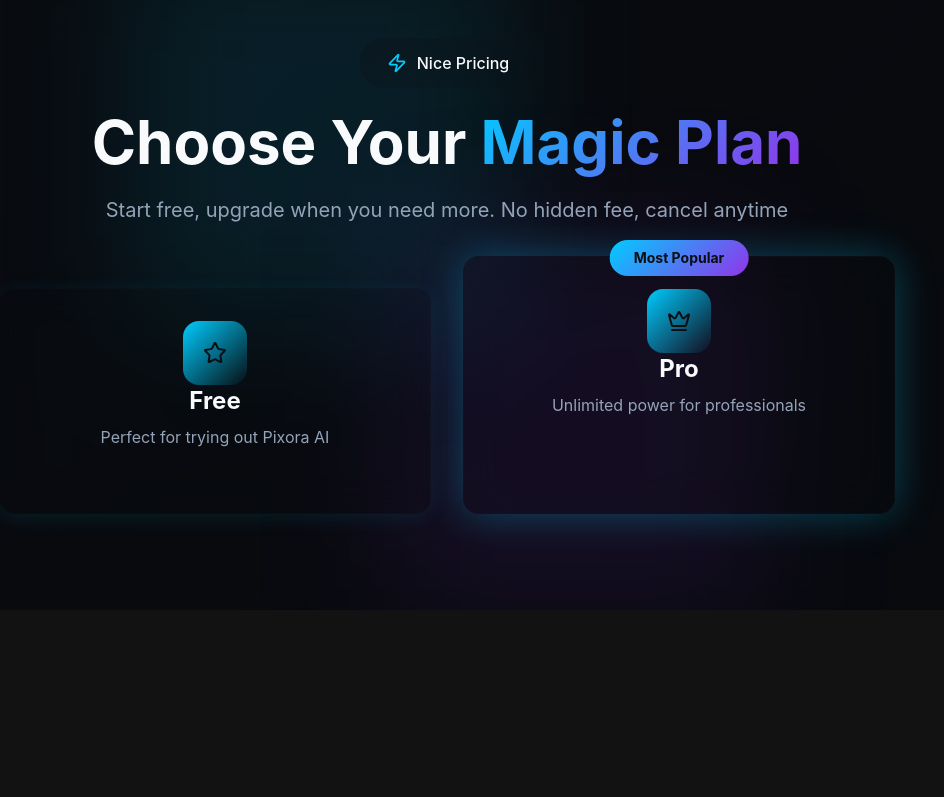
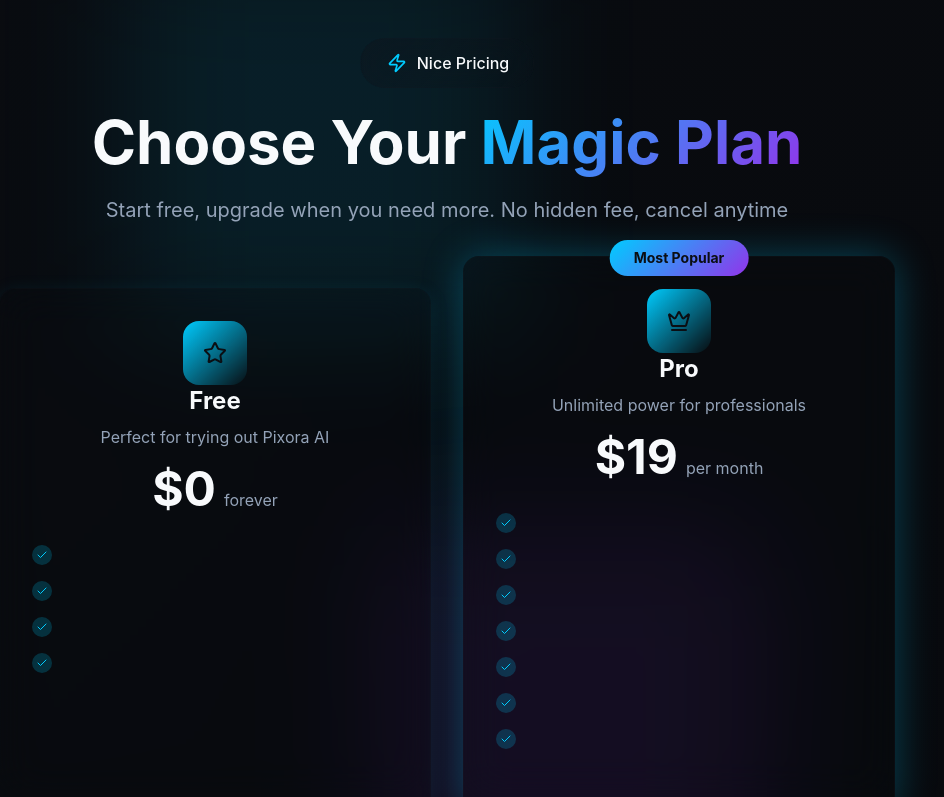
Before and after one commit to OzuSus/OzuPicai, a Next.js app: page / in a window 1280 px wide. Shown: the part 2000-2797 px from the top of the page, without its empty margins (193-1137 px from the left). Before the commit the page ends 2610 px from the top, so only its background shows below. Built offline with nearby package versions, Linux system fonts and the light colour scheme; no server answers.

Commit message:
update until now

```diff
--- a/src/modules/pricing/index.tsx
+++ b/src/modules/pricing/index.tsx
@@ -1,8 +1,8 @@
 'use client';
 import React from 'react';
-import {Crown, Star, Zap} from "lucide-react";
+import {Check, Crown, Star, Zap} from "lucide-react";
 import {motion} from "framer-motion";
-import {index} from "d3-array";
+
 
 const plans = [
     {
@@ -62,7 +62,8 @@ const Pricing = () => {
                     viewport={{once: true}}
                     className="text-center mb-16"
                 >
-                    <div className="inline-flex items-center space-x-2 bg-gradient-glass rounded-full px-6 py-3 mb-6 glass border border-card-border">
+                    <div
+                        className="inline-flex items-center space-x-2 bg-gradient-glass rounded-full px-6 py-3 mb-6 glass border border-card-border">
                         <Zap className="h-5 text-primary"/>
                         <span className="font-medium">Nice Pricing</span>
                     </div>
@@ -73,31 +74,50 @@ const Pricing = () => {
                     <p className="text-xl text-muted-foreground max-w-3xl mx-auto">Start free, upgrade when you need more. No hidden fee, cancel anytime</p>
                 </motion.div>
                 <div className="grid lg:grid-cols-2 gap-8 max-w-4xl mx-auto">
-                    {plans?.map((plan,index) =>(
+                    {plans?.map((plan, index) => (
                         <motion.div
                             key={plan.name}
                             initial={{opacity: 0, y: 50}}
-                            whileInView={{opacity: 1, y:0}}
+                            whileInView={{opacity: 1, y: 0}}
                             viewport={{once: true}}
                             transition={{duration: 0.8, delay: index = 0.2}}
                             whileHover={{scale: 1.02, y: -5}}
-                            className={`relative group ${plan.popular ? "lg:-mt-8":""}`}
+                            className={`relative group ${plan.popular ? "lg:-mt-8" : ""}`}
                         >
                             {plan.popular && (
                                 <div className="absolute -top-4 left-1/2 transform -translate-x-1/2 z-10">
-                                    <div className="bg-gradient-primary px-6 py-2 rounded-full text-sm font-bold text-background">
+                                    <div
+                                        className="bg-gradient-primary px-6 py-2 rounded-full text-sm font-bold text-background">
                                         Most Popular
                                     </div>
                                 </div>
                             )}
-                            <div className={`h-full glass rounded-2xl p-8 border transition-all duration-300 ${plan.popular ? 'border-primary/50 shadow-glow-primary': 'border-card-border hover:border-primary/30 shadow-glow-subtle hover:shadow-glow-primary'}`}>
+                            <div
+                                className={`h-full glass rounded-2xl p-8 border transition-all duration-300 ${plan.popular ? 'border-primary/50 shadow-glow-primary' : 'border-card-border hover:border-primary/30 shadow-glow-subtle hover:shadow-glow-primary'}`}>
                                 <div className="text-center mb-8">
-                                    <div className="inline-flex items-center justify-center w-16 h-16 rounded-2xl bg-gradient-to-br from-primary top-secondary group-hover:animate-glow-pulse">
+                                    <div
+                                        className="inline-flex items-center justify-center w-16 h-16 rounded-2xl bg-gradient-to-br from-primary top-secondary group-hover:animate-glow-pulse">
                                         <plan.icon className="w-8 text-background"/>
                                     </div>
                                     <h3 className="text-2xl font-bold mb-2 text-foreground">{plan.name}</h3>
                                     <p className="text-muted-foreground mb-4">{plan.description}</p>
+                                    <div className="mb-6">
+                                        <span className="text-5xl font-bold text-foreground">{plan.price}</span>
+                                        <span className="text-muted-foreground ml-2">{plan.period}</span>
+                                    </div>
                                 </div>
+                                <div className="space-y-4 mb-8">
+                                    {plan?.features?.map((feature) => (
+                                        <div key={index} className={"flex items-center space-x-3"}>
+                                            <div
+                                                className="flex-shrink-0 w-5 h-5 rounded-full bg-primary/20 flex items-center justify-center">
+                                                <Check className="w-3 h3 text-primary"/>
+                                            </div>
+
+                                        </div>
+                                    ))}
+                                </div>
+
                             </div>
                         </motion.div>
                     ))}
```
